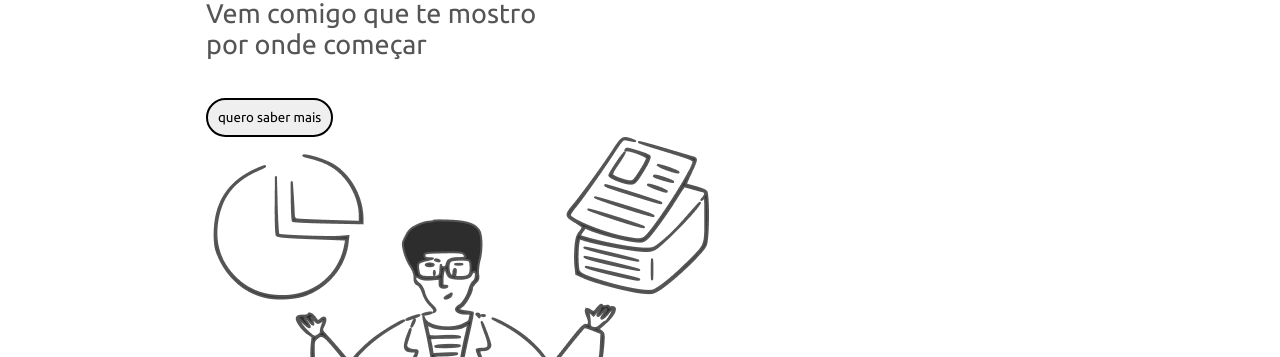
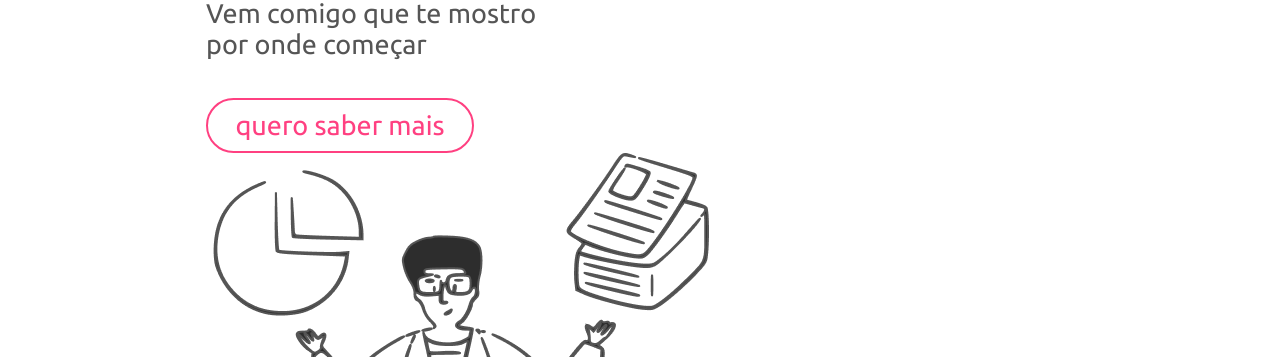
Before and after one commit to dev-Delass/Plataforma-dindin, a plain HTML site: page PaginasPlataforma/Index.html in a window 1280 px wide. Shown: the part 443-800 px from the top of the page. Drawn offline with nearby package versions, Linux system fonts and the light colour scheme.

Commit message:
Ajuste - Botão do banner

```diff
--- a/PaginasPlataforma/styleIndex.css
+++ b/PaginasPlataforma/styleIndex.css
@@ -5,10 +5,6 @@
     display: flex;
     flex-wrap: wrap;
     justify-content: space-between;
-    /* display: grid;
-    grid-template-columns: repeat(12, 1fr);
-    grid-template-rows: auto;
-    column-gap: 10px; */
     padding-right: 206px;
     padding-left: 206px;
     padding-top: 125px;
@@ -25,7 +21,7 @@
     font-weight: 400;
 }
 
-.banner section div button{
+.banner section a button{
     font-size: 27px;
     font-weight: 400;
     color: #ff4081;
```
